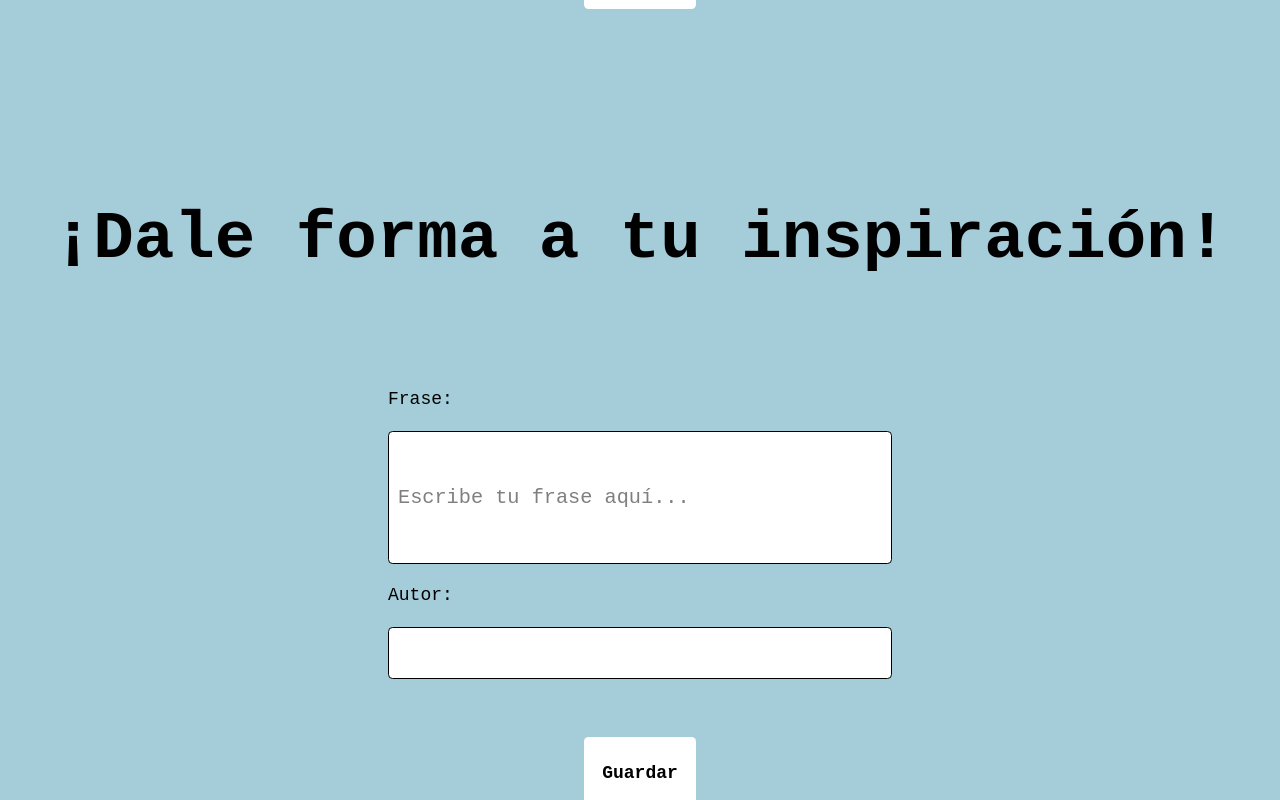
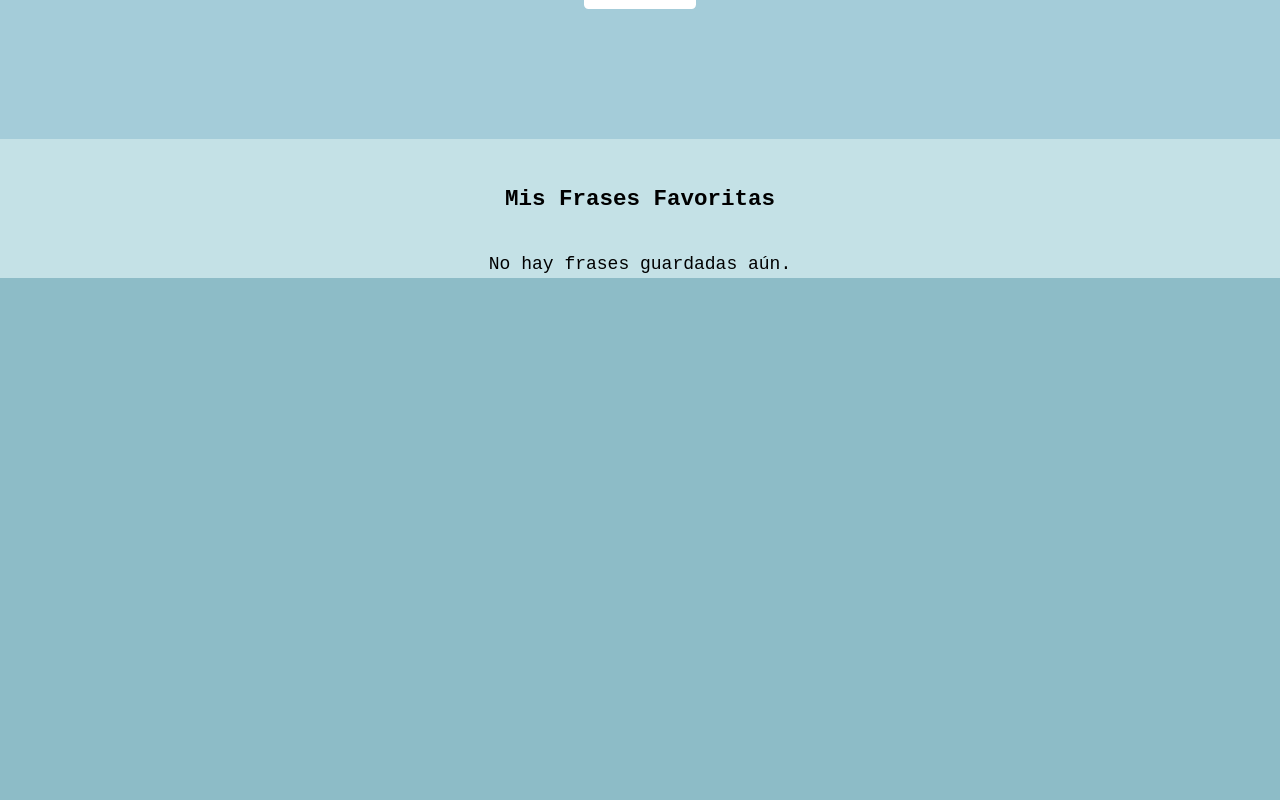
Before and after one commit to miaryl/p7_proyecto4, a React (Vite) app: page / in a window 1280 px wide. Shown: the part 1660-2460 px from the top of the page. After the commit the page ends 1938 px from the top, so only its background shows below. Built offline with nearby package versions, Linux system fonts and the light colour scheme; a web font is replaced by a local one.

Commit message:
deleting lines from app.jsx file

```diff
--- a/src/App.jsx
+++ b/src/App.jsx
@@ -8,7 +8,7 @@ import ShowQuote from './components/quotes/Quotes.jsx'
 import Bg from './components/bg/Bg.jsx'
 import { useEffect, useState } from "react"
 import QuoteList from './components/quotes/QuoteList.jsx'
-import { Toaster } from 'react-hot-toast';
+import { Toaster, toast } from 'react-hot-toast';
 
 
 function App() {
@@ -86,12 +86,6 @@ MOTIVA TU DÍA</h1>
 </section>
 
 <section id="añadir" className="scroll-mt-25 flex flex-col items-center gap-4 bg-[#A4CCD9]">
-<Form quotes={quotes} setQuotes={setQuotes}/>
-</section>
-      <section
-        id="añadir"
-        className="scroll-mt-25 flex flex-col items-center gap-4 bg-[#A4CCD9]"
-      >
 <Form
 text={text}
 author={author}
```
Lines whose indentation alone changed are shown as unchanged.
